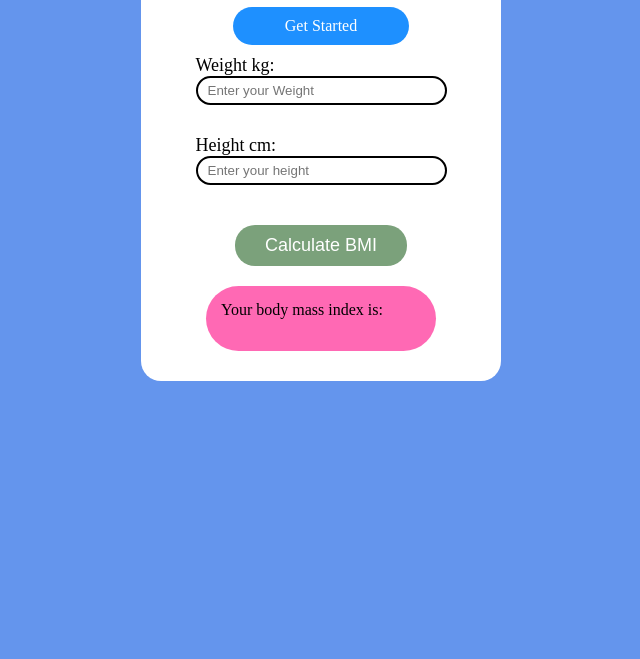
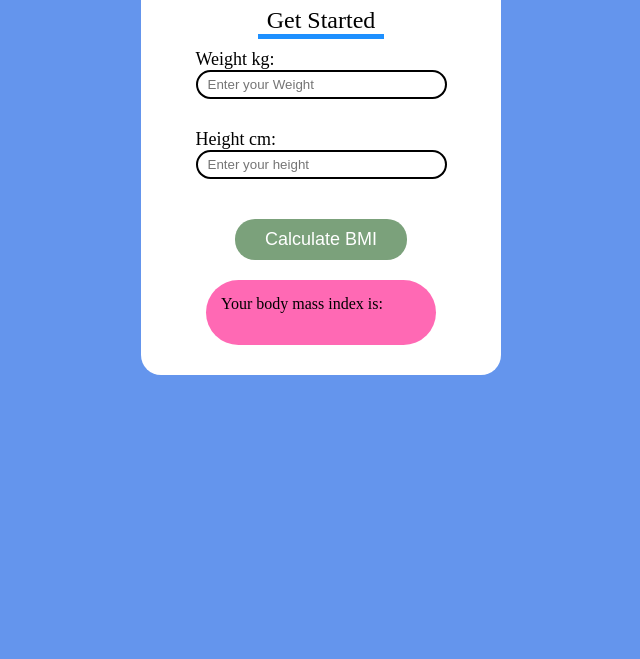
Before and after one commit to mahryam08/bmi-checker, a plain HTML site: page index.html in a window 1280 px wide. Shown: the part 141-800 px from the top of the page, without its empty margins (319-959 px from the left). Drawn offline with Linux system fonts and the light colour scheme.

Commit message:
first commit

```diff
--- a/bmi.css
+++ b/bmi.css
@@ -75,9 +75,8 @@ input{
     a{
         width: 50%;
         text-align: center;
-        background-color: dodgerblue;
-        color: white;
-        padding: 10px 25px;
-        border-radius: 20px;
+        border-bottom:5px solid dodgerblue ;
+        color: black;
+        font-size: 24px;
     }
 }
```
